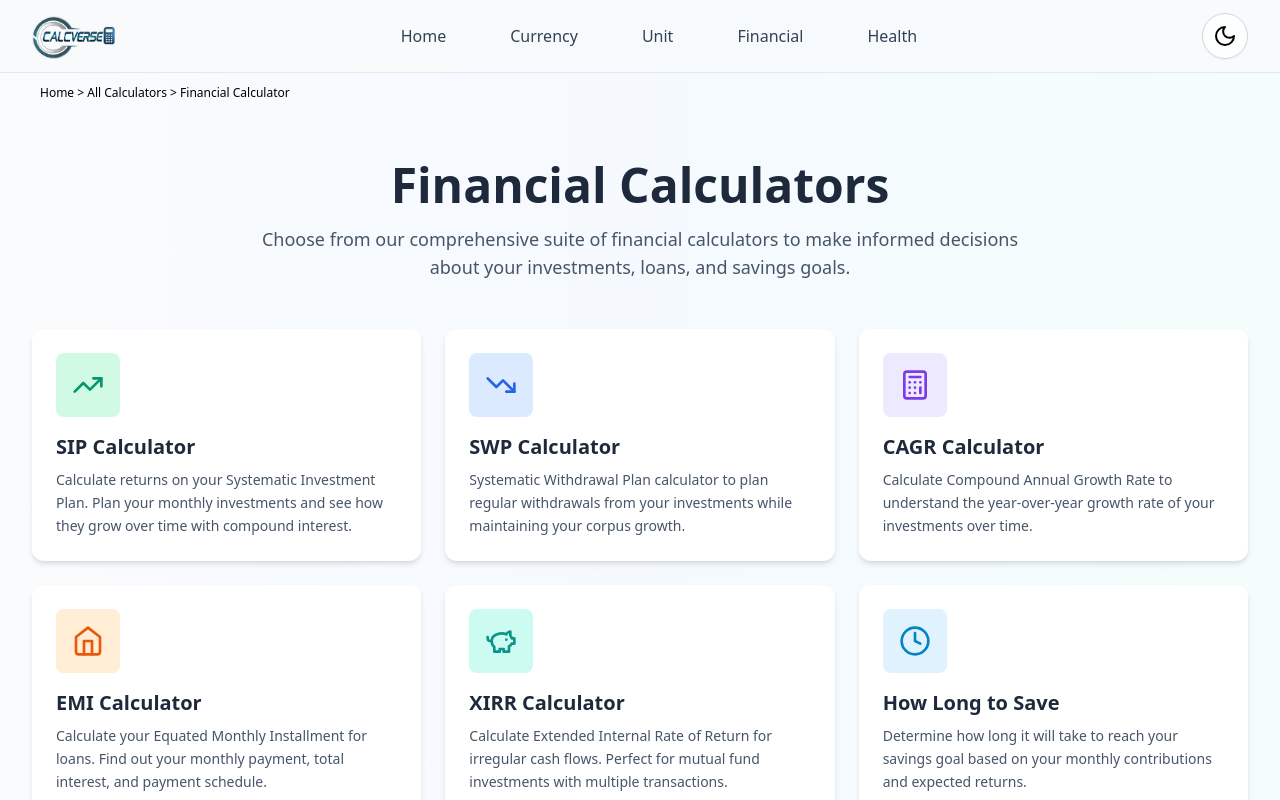
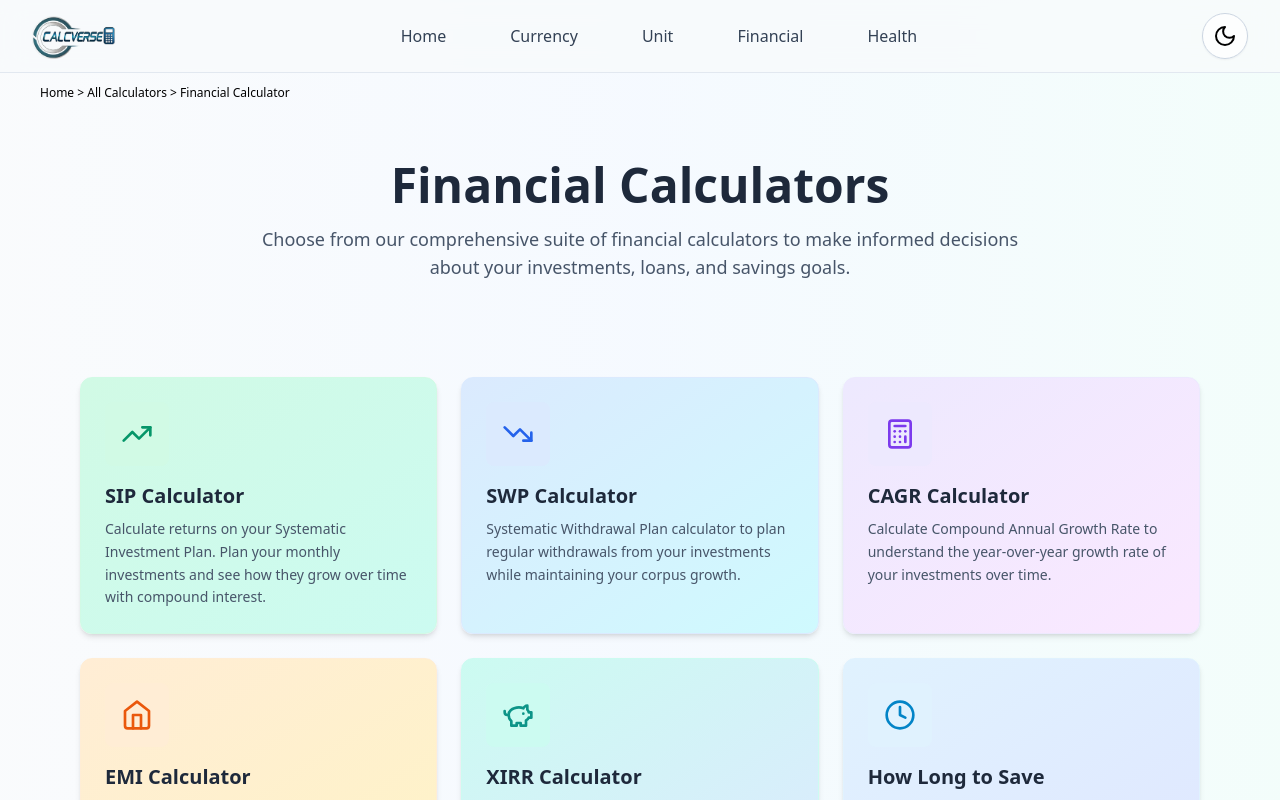
Before and after one commit to yogesh-1413/CalcVerse, a React (Vite) app: page /All-calculators/Financial-Calculators in a window 1280 px wide. Shown: the top 800 px of the page. Built offline with nearby package versions, Linux system fonts and the light colour scheme.

Commit message:
Added Proper Styling to the Financial-Calculators Page

```diff
--- a/src/Conversions/Calculator-Home-Pages/Financial-Calculators-Home.tsx
+++ b/src/Conversions/Calculator-Home-Pages/Financial-Calculators-Home.tsx
@@ -11,8 +11,6 @@ import {
   Coins,
   CreditCard,
 } from 'lucide-react';
-import Navbar from '../../Components/Navbar';
-import Footer from '../../Components/Footer';
 
 interface CalculatorCard {
   title: string;
@@ -97,41 +95,55 @@ export default function Financial_Calculators() {
   ];
 
   const getColorClasses = (color: string) => {
-    const colors: Record<string, { bg: string; icon: string; hover: string }> = {
-      emerald: { bg: 'bg-emerald-100 dark:bg-emerald-800', icon: 'text-emerald-600', hover: 'group-hover:bg-emerald-600' },
-      blue: { bg: 'bg-blue-100', icon: 'text-blue-600', hover: 'group-hover:bg-blue-600' },
-      violet: { bg: 'bg-violet-100', icon: 'text-violet-600', hover: 'group-hover:bg-violet-600' },
-      orange: { bg: 'bg-orange-100', icon: 'text-orange-600', hover: 'group-hover:bg-orange-600' },
-      teal: { bg: 'bg-teal-100', icon: 'text-teal-600', hover: 'group-hover:bg-teal-600' },
-      sky: { bg: 'bg-sky-100', icon: 'text-sky-600', hover: 'group-hover:bg-sky-600' },
-      rose: { bg: 'bg-rose-100', icon: 'text-rose-600', hover: 'group-hover:bg-rose-600' },
-      amber: { bg: 'bg-amber-100', icon: 'text-amber-600', hover: 'group-hover:bg-amber-600' },
-      lime: { bg: 'bg-lime-100', icon: 'text-lime-600', hover: 'group-hover:bg-lime-600' },
-      cyan: { bg: 'bg-cyan-100', icon: 'text-cyan-600', hover: 'group-hover:bg-cyan-600' },
+    const colors: Record<
+      string,
+      {
+        bg: string;
+        icon: string;
+        hover: string;
+        textHover: string;
+        border: string;
+        darkBorder: string;
+        divBg: string;
+        darkDivBg: string;
+      }
+    > = {
+      emerald: { bg: "bg-emerald-100", icon: "text-emerald-600", hover: "group-hover:bg-emerald-600", textHover: "group-hover:text-emerald-600", border: "border-emerald-100", darkBorder: "dark:border-emerald-200", divBg: "bg-gradient-to-br from-emerald-100 to-teal-100", darkDivBg: "dark:from-emerald-900/30 dark:to-teal-900/30", },
+      blue: { bg: "bg-blue-100", icon: "text-blue-600", hover: "group-hover:bg-blue-600", textHover: "group-hover:text-blue-600", border: "border-blue-100", darkBorder: "dark:border-blue-200", divBg: "bg-gradient-to-br from-blue-100 to-cyan-100", darkDivBg: "dark:from-blue-900/30 dark:to-cyan-900/30", },
+      violet: { bg: "bg-violet-100", icon: "text-violet-600", hover: "group-hover:bg-violet-600", textHover: "group-hover:text-violet-600", border: "border-violet-100", darkBorder: "dark:border-violet-200", divBg: "bg-gradient-to-br from-violet-100 to-fuchsia-100", darkDivBg: "dark:from-violet-900/30 dark:to-fuchsia-900/30", },
+      orange: { bg: "bg-orange-100", icon: "text-orange-600", hover: "group-hover:bg-orange-600", textHover: "group-hover:text-orange-600", border: "border-orange-100", darkBorder: "dark:border-orange-200", divBg: "bg-gradient-to-br from-orange-100 to-amber-100", darkDivBg: "dark:from-orange-900/30 dark:to-amber-900/30", },
+      teal: { bg: "bg-teal-100", icon: "text-teal-600", hover: "group-hover:bg-teal-600", textHover: "group-hover:text-teal-600", border: "border-teal-100", darkBorder: "dark:border-teal-200", divBg: "bg-gradient-to-br from-teal-100 to-blue-100", darkDivBg: "dark:from-teal-900/30 dark:to-blue-900/30", },
+      sky: { bg: "bg-sky-100", icon: "text-sky-600", hover: "group-hover:bg-sky-600", textHover: "group-hover:text-sky-600", border: "border-sky-100", darkBorder: "dark:border-sky-200", divBg: "bg-gradient-to-br from-sky-100 to-indigo-100", darkDivBg: "dark:from-sky-900/30 dark:to-indigo-900/30", },
+      rose: { bg: "bg-rose-100", icon: "text-rose-600", hover: "group-hover:bg-rose-600", textHover: "group-hover:text-rose-600", border: "border-rose-100", darkBorder: "dark:border-rose-200", divBg: "bg-gradient-to-br from-rose-100 to-pink-100", darkDivBg: "dark:from-rose-900/30 dark:to-pink-900/30", },
+      amber: { bg: "bg-amber-100", icon: "text-amber-600", hover: "group-hover:bg-amber-600", textHover: "group-hover:text-amber-600", border: "border-amber-100", darkBorder: "dark:border-amber-200", divBg: "bg-gradient-to-br from-amber-100 to-yellow-100", darkDivBg: "dark:from-amber-900/30 dark:to-yellow-900/30", },
+      lime: { bg: "bg-lime-100", icon: "text-lime-600", hover: "group-hover:bg-lime-600", textHover: "group-hover:text-lime-600", border: "border-lime-100", darkBorder: "dark:border-lime-200", divBg: "bg-gradient-to-br from-lime-100 to-green-100", darkDivBg: "dark:from-lime-900/30 dark:to-green-900/30", },
+      cyan: { bg: "bg-cyan-100", icon: "text-cyan-600", hover: "group-hover:bg-cyan-600", textHover: "group-hover:text-cyan-600", border: "border-cyan-100", darkBorder: "dark:border-cyan-200", divBg: "bg-gradient-to-br from-cyan-100 to-blue-100", darkDivBg: "dark:from-cyan-900/30 dark:to-blue-900/30", },
     };
+
     return colors[color] || colors.emerald;
   };
 
+
   return (
-    <div className="max-w-7xl mx-auto px-4 sm:px-6 lg:px-8 py-12">
+    <div className="max-w-8xl mx-auto px-4 sm:px-6 lg:px-8 py-12">
       <div className="text-center mb-12">
-        <h1 className="text-4xl md:text-5xl font-bold text-slate-800 mb-4">
+        <h1 className="text-4xl md:text-5xl font-bold text-slate-800 mb-4 dark:text-back">
           Financial Calculators
         </h1>
-        <p className="text-lg text-slate-600 max-w-3xl mx-auto">
+        <p className="text-lg text-slate-600 max-w-3xl mx-auto dark:text-white">
           Choose from our comprehensive suite of financial calculators to make informed decisions
           about your investments, loans, and savings goals.
         </p>
       </div>
 
-      <div className="grid md:grid-cols-2 lg:grid-cols-3 gap-6">
+      <div className="grid md:grid-cols-2 lg:grid-cols-3 gap-6 dark:bg-gray-700 w-full rounded-xl p-12">
         {calculators.map((calc) => {
           const colors = getColorClasses(calc.color);
           return (
             <Link
               key={calc.path}
               to={calc.path}
-              className="group bg-white p-6 rounded-xl shadow-md hover:shadow-xl transition-all transform hover:-translate-y-1"
+              className={`group bg-gradient-to-br ${colors.divBg} ${colors.darkDivBg} p-6 border ${colors.border} ${colors.darkBorder}  rounded-xl shadow-md hover:shadow-xl transition-all transform hover:-translate-y-1 `}
             >
               <div
                 className={`w-16 h-16 ${colors.bg} rounded-lg flex items-center justify-center mb-4 transition-colors ${colors.hover}`}
@@ -140,13 +152,15 @@ export default function Financial_Calculators() {
                   {calc.icon}
                 </span>
               </div>
-              <h3 className="text-xl font-bold text-slate-800 mb-2 group-hover:text-emerald-600 transition-colors">
+              <h3 className={`text-xl font-bold text-slate-800 mb-2 transition-colors dark:text-gray-300 ${colors.textHover}`}>
                 {calc.title}
               </h3>
-              <p className="text-slate-600 text-sm leading-relaxed">
+
+              <p className="text-slate-600 text-sm leading-relaxed dark:text-slate-400">
                 {calc.description}
               </p>
             </Link>
+
           );
         })}
       </div>
```
